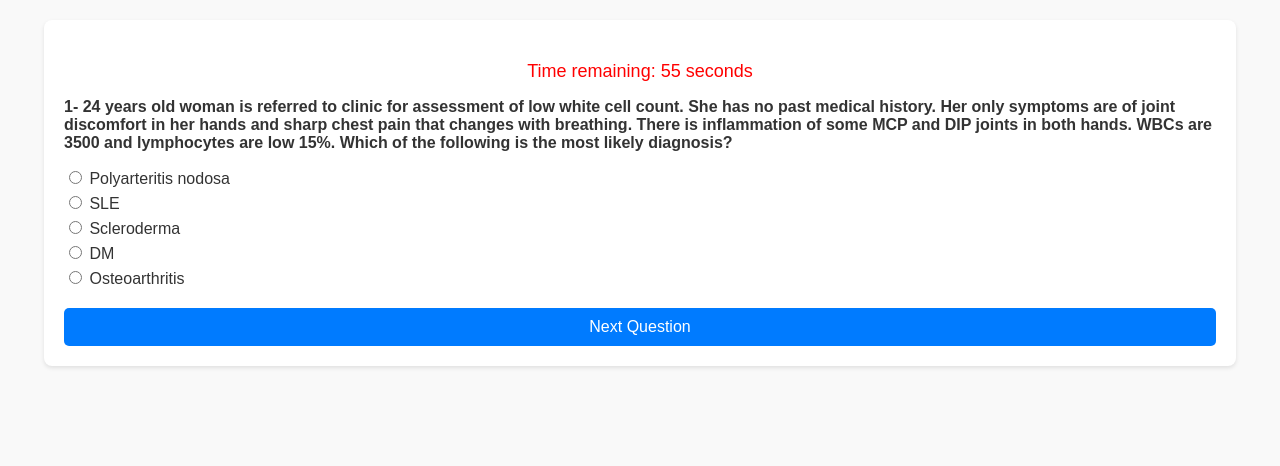
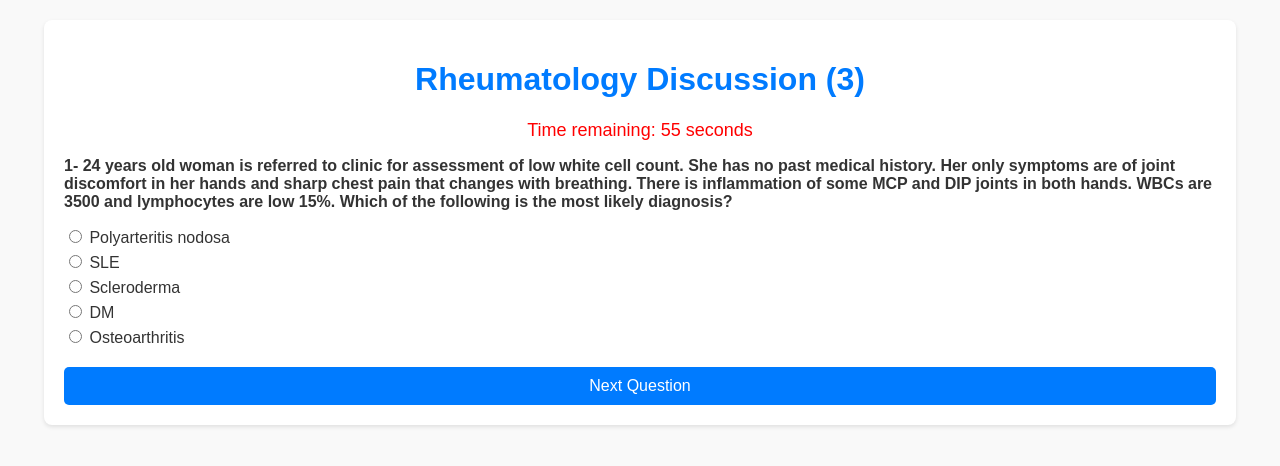
Before and after one commit to sherif-gamal-amin/Rheumatology-Discussion-3, a plain HTML site: page index.html in a window 1280 px wide. Drawn offline with Linux system fonts and the light colour scheme.

Commit message:
Add files via upload

```diff
--- a/index.html
+++ b/index.html
@@ -3,7 +3,7 @@
 <head>
     <meta charset="UTF-8">
     <meta name="viewport" content="width=device-width, initial-scale=1.0">
-    <title></title>
+    <title>Rheumatology Discussion (3)</title>
     <style>
         body {
             font-family: Arial, sans-serif;
@@ -86,7 +86,7 @@
 </head>
 <body>
     <div class="quiz-container">
-        <h1></h1>
+        <h1>Rheumatology Discussion (3)</h1>
         <div class="timer" id="timer">Time remaining: 60 seconds</div>
 
         <div class="question" id="question-1">
```
